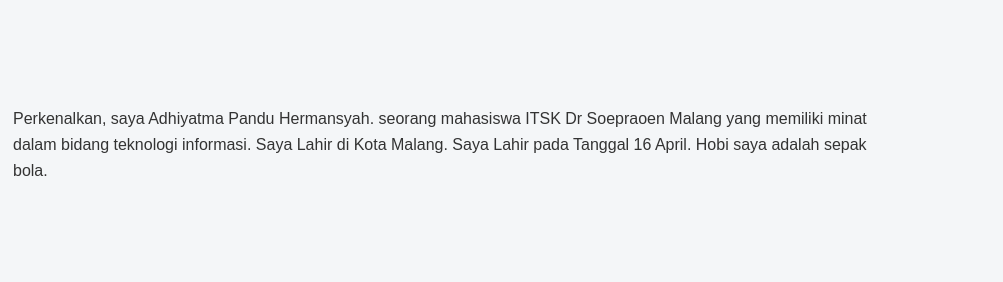
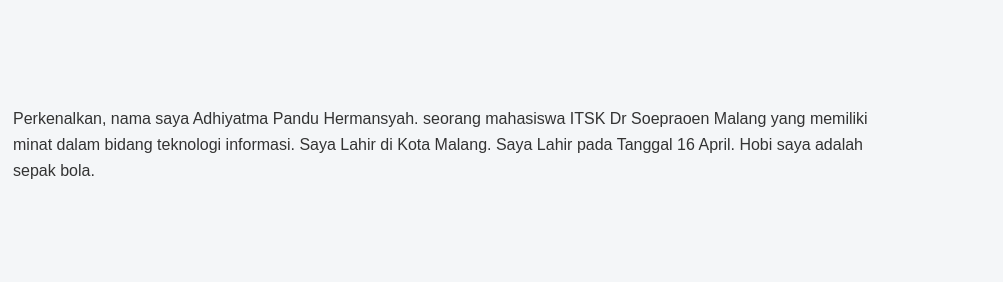
Before and after one commit to adhpnd2546-bot/LK06, a plain HTML site: page LK03/index_lk03.html in a window 1280 px wide. Shown: the part 206-488 px from the top of the page, 277-1280 px from the left. Drawn offline with Linux system fonts and the light colour scheme; files that its build step writes are made by us from their sources.

Commit message:
Correct introduction phrasing in index_lk03.html

```diff
--- a/LK03/index_lk03.html
+++ b/LK03/index_lk03.html
@@ -32,7 +32,7 @@
           <img src="WhatsApp Image 2026-03-15 at 21.16.45.jpeg" width="150" />
 
           <p>
-            Perkenalkan, saya Adhiyatma Pandu Hermansyah. seorang mahasiswa ITSK
+            Perkenalkan, nama saya Adhiyatma Pandu Hermansyah. seorang mahasiswa ITSK
             Dr Soepraoen Malang yang memiliki minat dalam bidang teknologi
             informasi. Saya Lahir di Kota Malang. Saya Lahir pada Tanggal 16 April. Hobi saya adalah sepak bola.
           </p>
```
